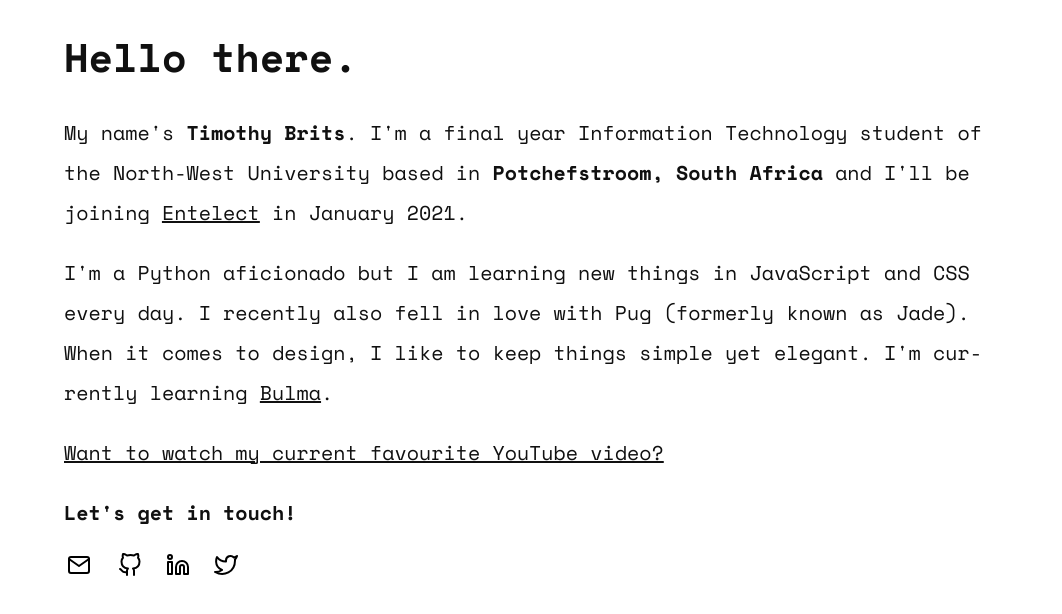
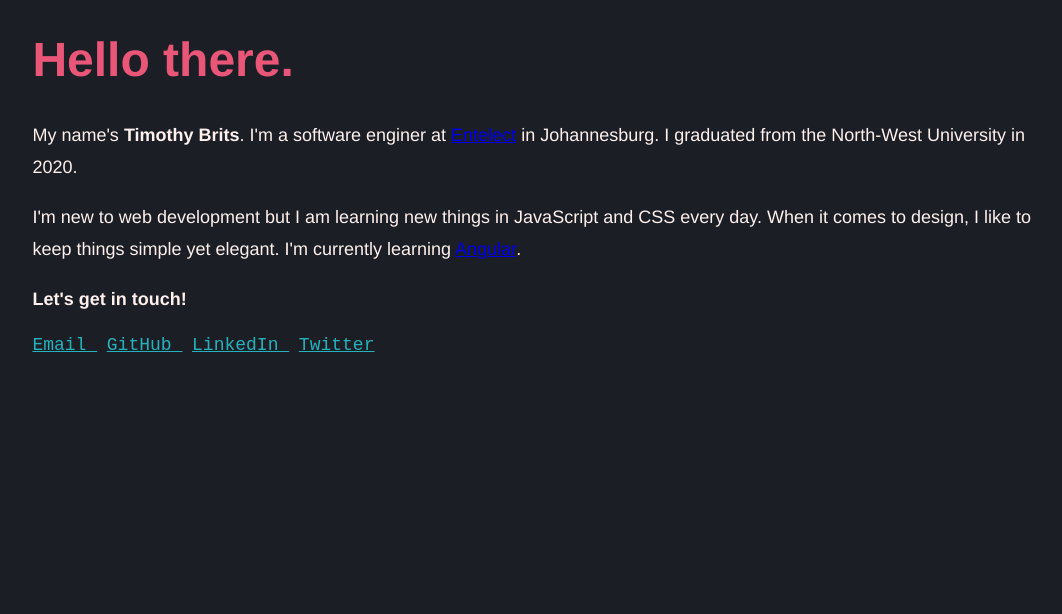
Before and after one commit to TimothyBrits/netlify-personal-site, a plain HTML site: page index.html in a window 1280 px wide. Shown: the whole page, without its empty margins (102-1164 px from the left). Drawn offline with nearby package versions, Linux system fonts and the light colour scheme.

Commit message:
Style overhaul

```diff
--- a/index.html
+++ b/index.html
@@ -6,65 +6,44 @@
     <title>Timothy Brits</title>
     <meta charset="utf-8" />
     <meta name="viewport" content="width=device-width, initial-scale=1">
-    <link rel="icon" type="image/png" href="images/favicon.png">
+    <link rel="apple-touch-icon" sizes="180x180" href="images/favicon/apple-touch-icon.png">
+    <link rel="icon" type="image/png" sizes="32x32" href="images/favicon/favicon-32x32.png">
+    <link rel="icon" type="image/png" sizes="16x16" href="images/favicon/favicon-16x16.png">
+    <link rel="manifest" href="images/favicon/site.webmanifest">
     <meta name="description" content="The personal website of Timothy Brits.">
-    <script src="scripts/console.js"></script>
 </head>
 
 <body>
-    <script>
-        helloThere();
-    </script>
     <div class="main">
+        <header>
             <h1>Hello there.</h1>
-        <p>My name's <strong>Timothy Brits</strong>. I'm a final year Information Technology student of the North-West
-            University based
-            in <strong>Potchefstroom, South Africa</strong> and I'll be joining <a class="text-link"
-                href="https://www.entelect.co.za/" target="_blank">Entelect</a> in January 2021.</p>
-        <p>I'm a Python aficionado but I am learning new things in JavaScript and CSS every day. I recently also fell in
-            love with <a id="text-link" href="https://pugjs.org/" target="_blank">Pug</a> (formerly known as Jade). When
-            it comes to design, I like to keep things simple yet elegant. I'm currently learning <a class="text-link"
-                href="https://bulma.io/" target="_blank">Bulma</a>.</p>
-        <p><a class="text-link" href="https://youtu.be/VnOPf2v_Hyo" target="_blank">Want to watch my current favourite
-                YouTube video?</a></p>
+            <p>My name's <strong>Timothy Brits</strong>. I'm a software enginer at <a class="text-link"
+                    href="https://www.entelect.co.za/" target="_blank">Entelect</a> in Johannesburg. I graduated from
+                the
+                North-West University in 2020.</p>
+        </header>
+        <main>
+            <p>I'm new to web development but I am learning new things in JavaScript and CSS every day. When
+                it comes to design, I like to keep things simple yet elegant. I'm currently learning <a
+                    class="text-link" href="https://angular.io/" target="_blank">Angular</a>.</p>
+        </main>
+        <footer>
             <p><strong>Let's get in touch!</strong></p>
-
-        <a href="mailto:&#116;&#105;&#109;&#111;&#116;&#104;&#121;&#98;&#114;&#105;&#116;&#115;&#64;&#112;&#114;&#111;&#116;&#111;&#110;&#109;&#97;&#105;&#108;&#46;&#99;&#111;&#109;"
+            <a class="nav-link"
+                href="mailto:&#116;&#105;&#109;&#111;&#116;&#104;&#121;&#98;&#114;&#105;&#116;&#115;&#64;&#112;&#114;&#111;&#116;&#111;&#110;&#109;&#97;&#105;&#108;&#46;&#99;&#111;&#109;"
                 target="_blank">
-            <svg id="email" xmlns="http://www.w3.org/2000/svg" width="42" height="36" viewBox="0 0 36 36" fill="none"
-                stroke="currentColor" stroke-width="2" stroke-linecap="round" stroke-linejoin="round"
-                class="feather feather-mail">
-                <path d="M4 4h16c1.1 0 2 .9 2 2v12c0 1.1-.9 2-2 2H4c-1.1 0-2-.9-2-2V6c0-1.1.9-2 2-2z"></path>
-                <polyline points="22,6 12,13 2,6"></polyline>
-            </svg>
+                Email
             </a>
-        <a href="https://github.com/TimothyBrits" target="_blank">
-            <svg id="github" xmlns="http://www.w3.org/2000/svg" width="36" height="36" viewBox="0 0 36 36" fill="none"
-                stroke="currentColor" stroke-width="2" stroke-linecap="round" stroke-linejoin="round"
-                class="feather feather-github">
-                <path
-                    d="M9 19c-5 1.5-5-2.5-7-3m14 6v-3.87a3.37 3.37 0 0 0-.94-2.61c3.14-.35 6.44-1.54 6.44-7A5.44 5.44 0 0 0 20 4.77 5.07 5.07 0 0 0 19.91 1S18.73.65 16 2.48a13.38 13.38 0 0 0-7 0C6.27.65 5.09 1 5.09 1A5.07 5.07 0 0 0 5 4.77a5.44 5.44 0 0 0-1.5 3.78c0 5.42 3.3 6.61 6.44 7A3.37 3.37 0 0 0 9 18.13V22">
-                </path>
-            </svg>
+            <a class="nav-link" href="https://github.com/TimothyBrits" target="_blank">
+                GitHub
             </a>
-        <a href="https://za.linkedin.com/in/timothybrits" target="_blank">
-            <svg id="linkedin" xmlns="http://www.w3.org/2000/svg" width="36" height="36" viewBox="0 0 36 36" fill="none"
-                stroke="currentColor" stroke-width="2" stroke-linecap="round" stroke-linejoin="round"
-                class="feather feather-linkedin">
-                <path d="M16 8a6 6 0 0 1 6 6v7h-4v-7a2 2 0 0 0-2-2 2 2 0 0 0-2 2v7h-4v-7a6 6 0 0 1 6-6z"></path>
-                <rect x="2" y="9" width="4" height="12"></rect>
-                <circle cx="4" cy="4" r="2"></circle>
-            </svg>
+            <a class="nav-link" href="https://za.linkedin.com/in/timothybrits" target="_blank">
+                LinkedIn
             </a>
-        <a href="https://twitter.com/TimothyBrits" target="_blank">
-            <svg id="twitter" xmlns="http://www.w3.org/2000/svg" width="36" height="36" viewBox="0 0 36 36" fill="none"
-                stroke="currentColor" stroke-width="2" stroke-linecap="round" stroke-linejoin="round"
-                class="feather feather-twitter">
-                <path
-                    d="M23 3a10.9 10.9 0 0 1-3.14 1.53 4.48 4.48 0 0 0-7.86 3v1A10.66 10.66 0 0 1 3 4s-4 9 5 13a11.64 11.64 0 0 1-7 2c9 5 20 0 20-11.5a4.5 4.5 0 0 0-.08-.83A7.72 7.72 0 0 0 23 3z">
-                </path>
-            </svg>
+            <a class="nav-link" href="https://twitter.com/TimothyBrits" target="_blank">
+                Twitter
             </a>
+        </footer>
     </div>
 </body>
 
--- a/scripts/console.js
+++ /dev/null
@@ -1,3 +0,0 @@
-function helloThere() {
-    console.log("General Kenobi");
-}
--- a/styles/main.css
+++ b/styles/main.css
@@ -1,14 +1,12 @@
-@import url('https://fonts.googleapis.com/css2?family=Space+Mono:wght@400;700&display=swap');
-
 body {
-    background-color: #ffffff;
+    background-color: #1C1E26;
 }
 
 h1 {
-    font-family: 'Space Mono', monospace;
+    font-family: "HelveticaNeue-Light", "Helvetica Neue Light", "Helvetica Neue", Helvetica, Arial, "Lucida Grande", sans-serif;
     font-weight: 700;
-    color: #101010;
-    font-size: 2.5em;
+    color: #E95678;
+    font-size: 3em;
 }
 
 strong {
@@ -16,11 +14,11 @@
 }
 
 p {
-    font-family: 'Space Mono', monospace;
-    font-weight: 400;
-    color: #101010;
-    font-size: 1.25em;
-    line-height: 2em;
+    font-family: "HelveticaNeue-Light", "Helvetica Neue Light", "Helvetica Neue", Helvetica, Arial, "Lucida Grande", sans-serif;
+    font-weight: 300;
+    color: #FDF0ED;
+    font-size: 1.125em;
+    line-height: 2rem;
     hyphens: auto;
     -ms-hyphens: auto;
     -webkit-hyphens: auto;
@@ -29,70 +27,36 @@
 .main {
     margin-left: auto;
     margin-right: auto;
-    width: 75%;
+    width: 80%;
 }
 
-#twitter {
-    margin-right: 0.5em;
+.nav-link {
+    color: #25B2BC;
+    line-height: 1.5rem;
+    font-family: "Courier New", Courier, monospace;
+    text-decoration: underline;
+    font-size: 1.125em;
+    font-weight: 400;
+    margin-right: 0.6rem;
 }
 
-#twitter:hover {
-    fill: #1da1f2;
+.nav-link:hover {
+    text-decoration: none;
 }
 
-#twitter:active {
-    fill: #1da1f2;
-}
-
-#linkedin {
-    margin-right: 0.5em;
-}
-
-#linkedin:hover {
-    fill: #2867b2;
-}
-
-#linkedin:active {
-    fill: #2867b2;
-}
-
-#github {
-    margin-right: 0.5em;
-}
-
-#github:hover {
-    fill: #24292e;
-}
-
-#github:active {
-    fill: #24292e;
-}
-
-#email {
-    margin-right: 0.5em;
-}
-
-#email:hover {
-    fill: #D44638;
-}
-
-#email:active {
-    fill: #D44638;
-}
-
-a {
-    text-decoration: none;
-    color: inherit;
+.nav-link:visited {
+    color: #25B2BC;
 }
 
 .text-link {
     text-decoration: underline;
+    font-family: "HelveticaNeue-Light", "Helvetica Neue Light", "Helvetica Neue", Helvetica, Arial, "Lucida Grande", sans-serif;
 }
 
 .text-link:hover {
     text-decoration: none;
 }
 
-a:visited {
-    color: inherit;
+.text-link:visited {
+    color: #FDF0ED;
 }
```
Also changed, not shown: images/favicon.png (deleted), images/favicon/android-chrome-192x192.png (added), images/favicon/android-chrome-512x512.png (added), images/favicon/apple-touch-icon.png (added), images/favicon/favicon-16x16.png (added), images/favicon/favicon-32x32.png (added), images/favicon/favicon.ico (added), images/favicon/site.webmanifest (added). Lines whose indentation alone changed are shown as unchanged.
